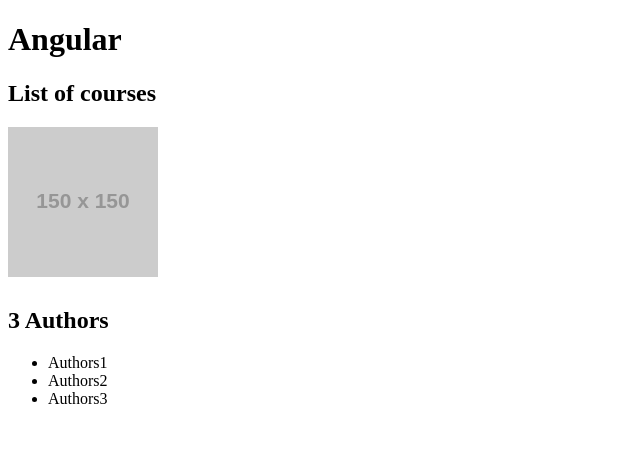
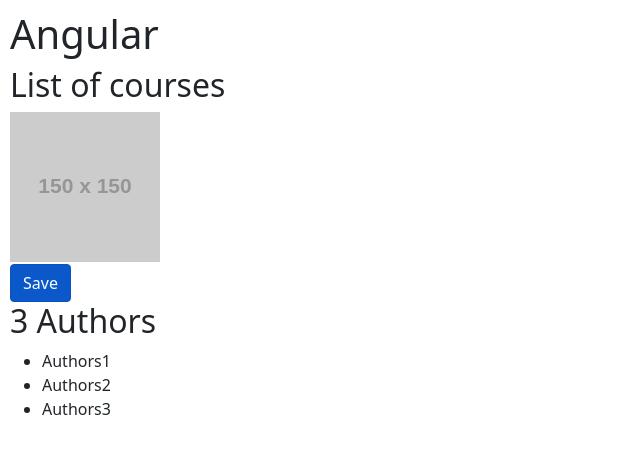
Before and after one commit to ajlaursen/learning-angular, an Angular app in the folder hello-world/: page / in a window 1280 px wide. Shown: the top 454 px of the page, without its empty margins (0-640 px from the left). Built offline with nearby package versions, Linux system fonts and the light colour scheme.

Commit message:
adding bootstrap

```diff
--- a/hello-world/package.json
+++ b/hello-world/package.json
@@ -19,6 +19,7 @@
     "@angular/platform-browser": "~11.2.9",
     "@angular/platform-browser-dynamic": "~11.2.9",
     "@angular/router": "~11.2.9",
+    "bootstrap": "^5.0.1",
     "rxjs": "~6.6.0",
     "tslib": "^2.0.0",
     "zone.js": "~0.11.3"
--- a/hello-world/src/app/courses.component.ts
+++ b/hello-world/src/app/courses.component.ts
@@ -12,6 +12,7 @@
         <td [attr.colSpan]="colSpan">
       </tr>
     </table>
+    <button class="btn btn-primary" [class.active]="isActive" >Save</button>
   `,
 })
 export class CoursesComponent {
@@ -19,6 +20,7 @@
   courses;
   imageUrl = "https://via.placeholder.com/150"
   colSpan = 2
+  isActive = true
 
 
   constructor(service: CoursesService){
--- a/hello-world/src/styles.css
+++ b/hello-world/src/styles.css
@@ -1 +1,6 @@
 /* You can add global styles to this file, and also import other style files */
+@import "~bootstrap/dist/css/bootstrap.css";
+
+body{
+  padding: 10px;
+}
```
Also changed, not shown: 1 other file (tests, documents, lock files or other folders).
